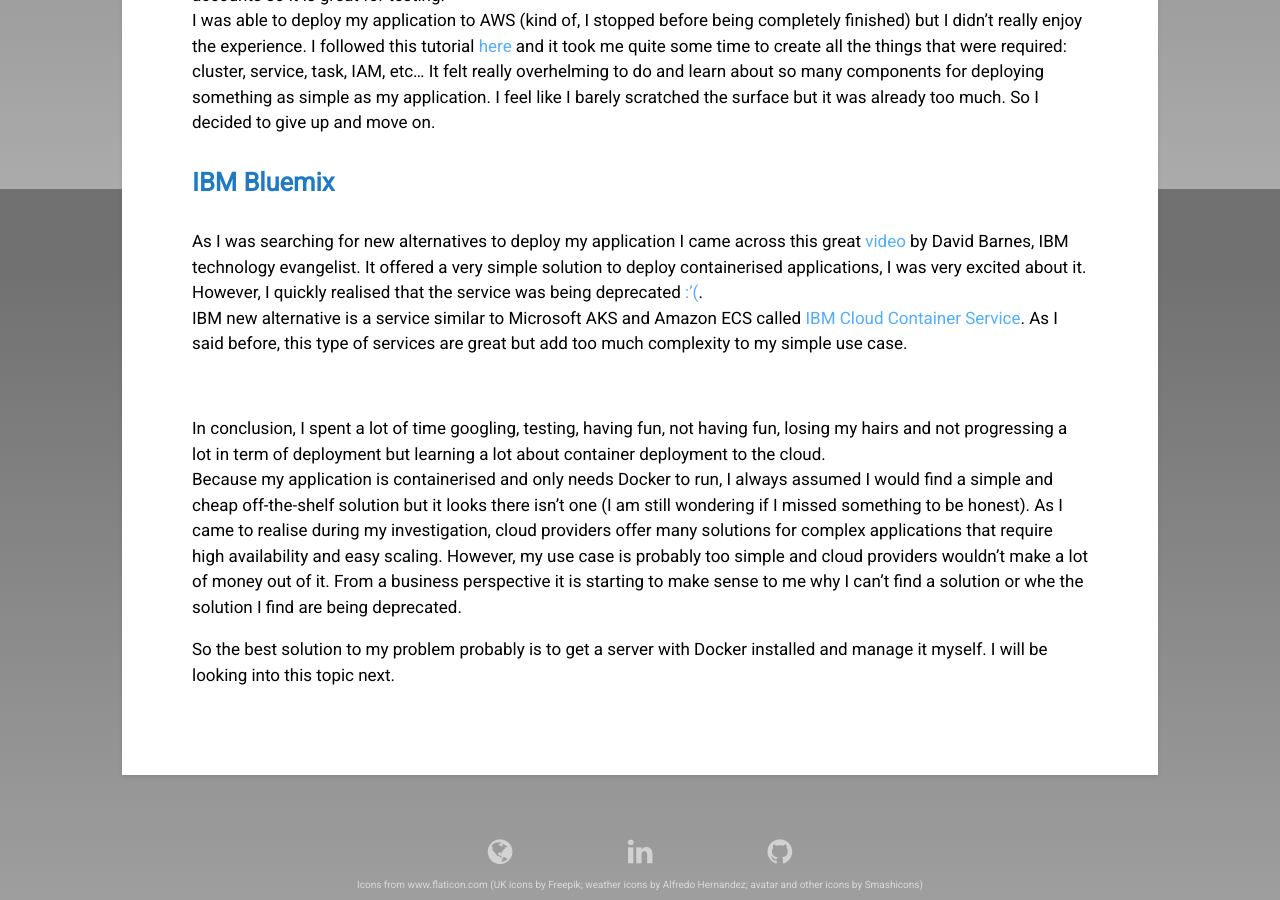
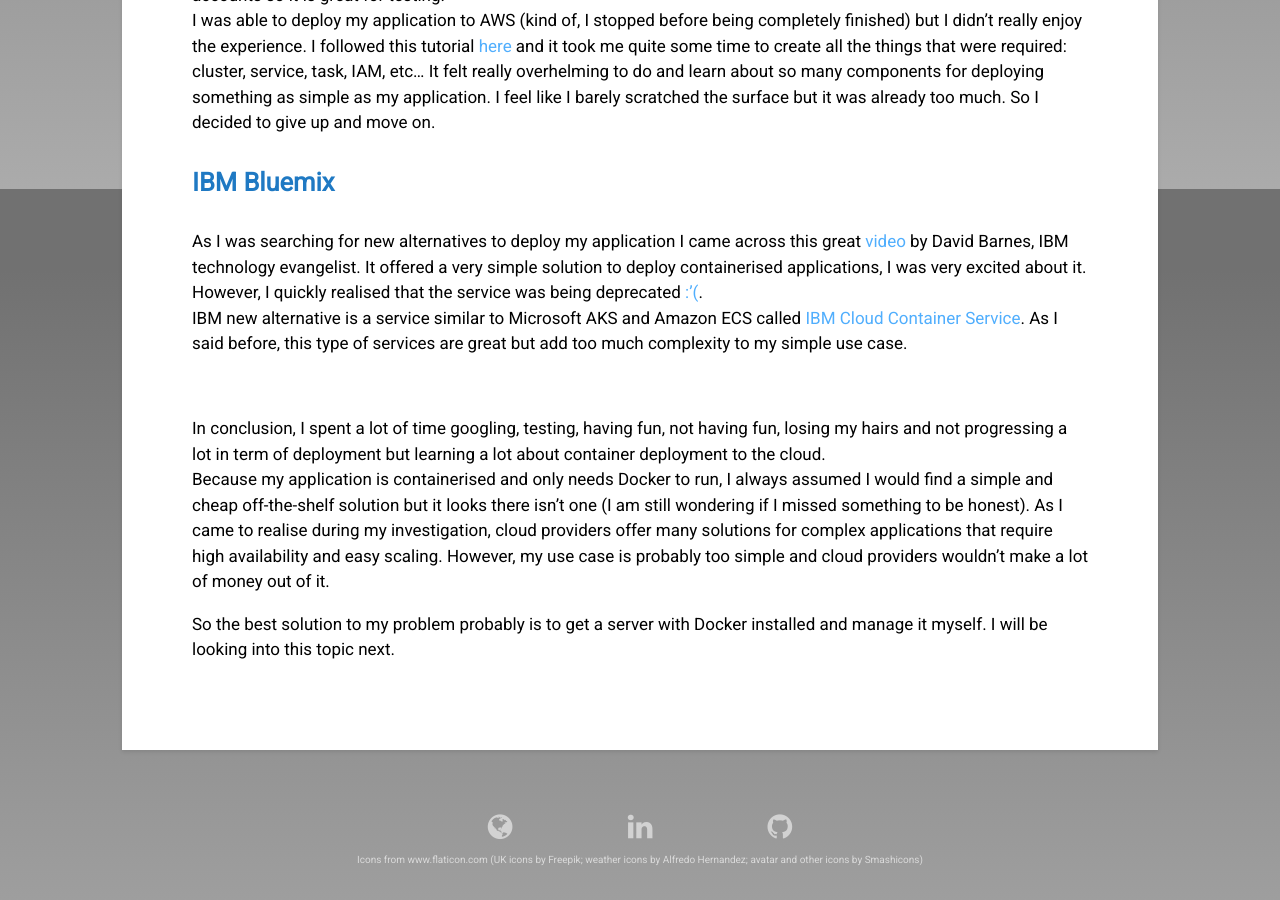
Before and after one commit to caroleolivier/caroleolivier.github.io, a Jekyll site: the page built from _posts/2017-11-09-containerised-application-deployment-solutions.md, in a window 1280 px wide and 900 px high, scrolled down 1611 px. Built offline with Jekyll 4.4.1, drawn with Linux system fonts in a browser that asks for light colours; after the commit the page ends 2486 px from its top, so only the background shows below that.

Commit message:
Fix typo

```diff
--- a/_posts/2017-11-09-containerised-application-deployment-solutions.md
+++ b/_posts/2017-11-09-containerised-application-deployment-solutions.md
@@ -59,6 +59,6 @@
 
 In conclusion, I spent a lot of time googling, testing, having fun, not having fun, losing my hairs and not progressing a lot in term of deployment but learning a lot about container deployment to the cloud.
 <br/>
-Because my application is containerised and only needs Docker to run, I always assumed I would find a simple and cheap off-the-shelf solution but it looks there isn't one (I am still wondering if I missed something to be honest). As I came to realise during my investigation, cloud providers offer many solutions for complex applications that require high availability and easy scaling. However, my use case is probably too simple and cloud providers wouldn't make a lot of money out of it. From a business perspective it is starting to make sense to me why I can't find a solution or whe the solution I find are being deprecated.
+Because my application is containerised and only needs Docker to run, I always assumed I would find a simple and cheap off-the-shelf solution but it looks there isn't one (I am still wondering if I missed something to be honest). As I came to realise during my investigation, cloud providers offer many solutions for complex applications that require high availability and easy scaling. However, my use case is probably too simple and cloud providers wouldn't make a lot of money out of it.
 
 So the best solution to my problem probably is to get a server with Docker installed and manage it myself. I will be looking into this topic next.
```
